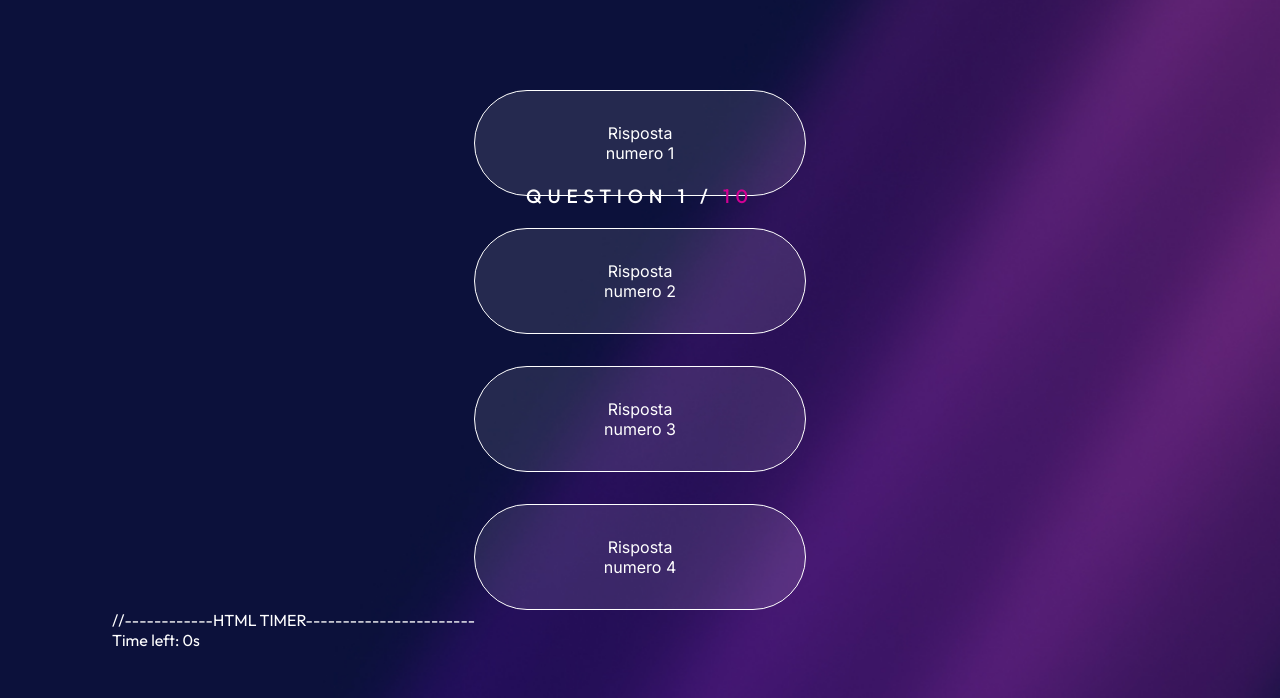
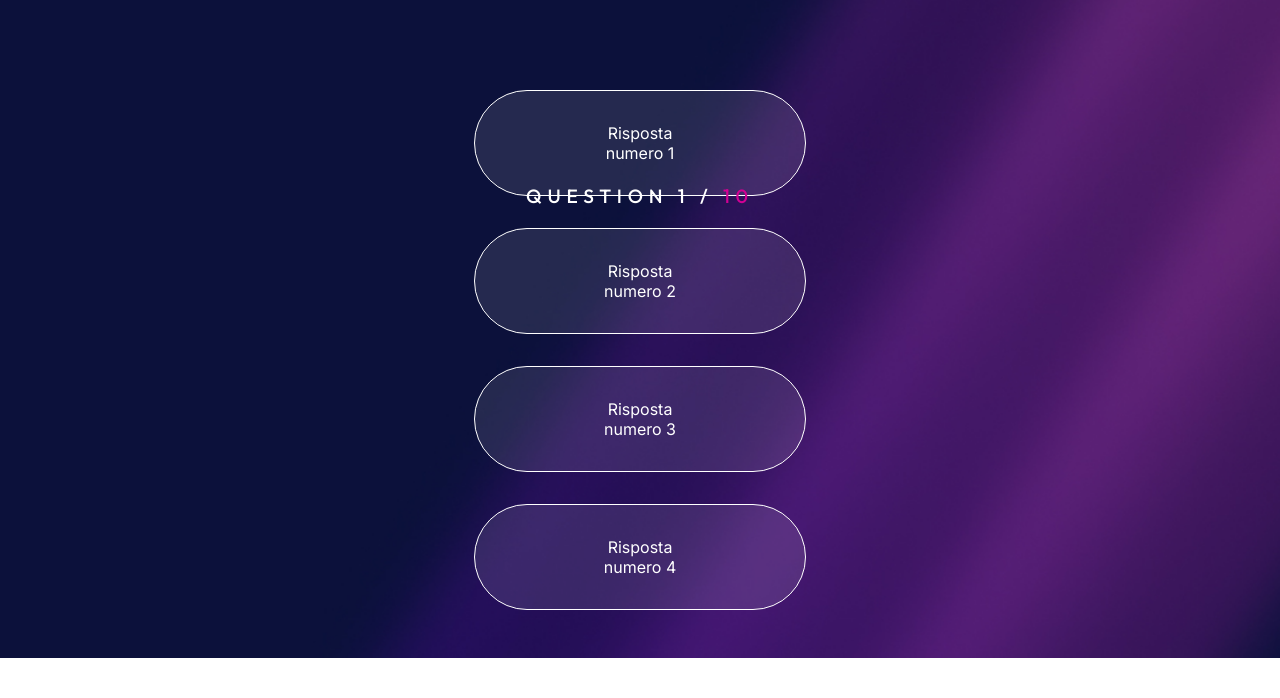
Before and after one commit to MarcheseLeo/Build-Week-1, a plain HTML site: page quiz.html in a window 1280 px wide. Shown: the part 534-1232 px from the top of the page. After the commit the page ends 1192 px from the top, so only its background shows below. Drawn offline with Linux system fonts and the light colour scheme.

Commit message:
Update quiz.html

```diff
--- a/quiz.html
+++ b/quiz.html
@@ -40,10 +40,6 @@
         </section>
 
 
-//------------HTML TIMER-----------------------
-<div id="question-timer">Time left: 0s</div>
-
-
     </main>
 
 
```
